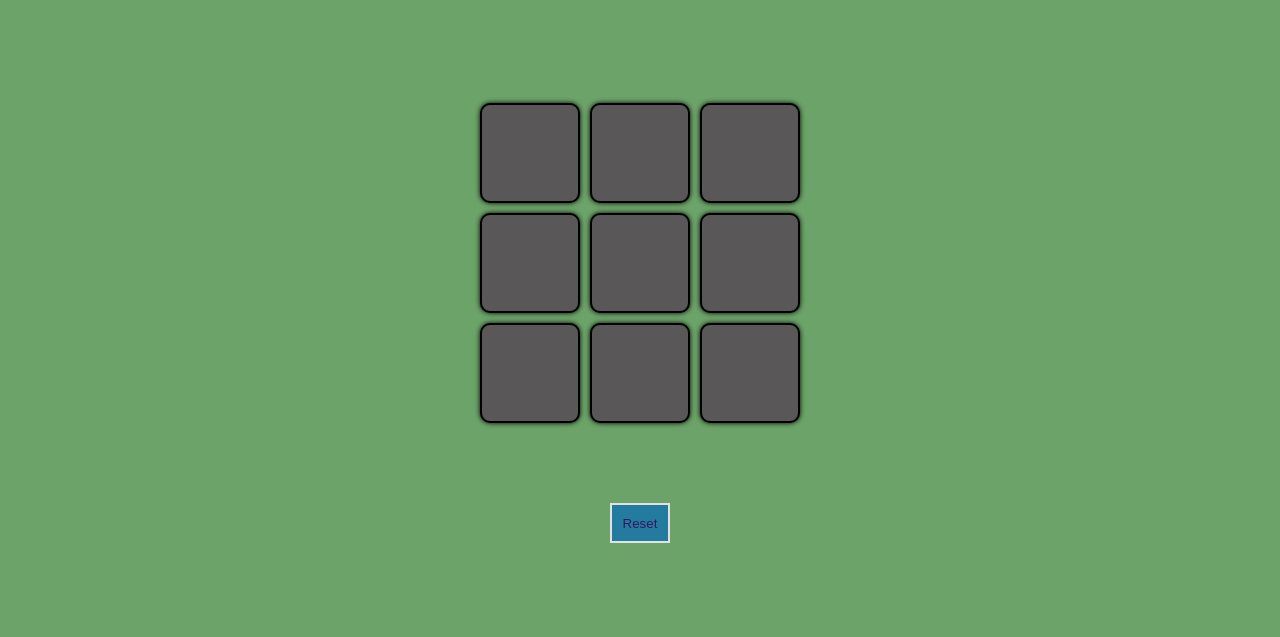
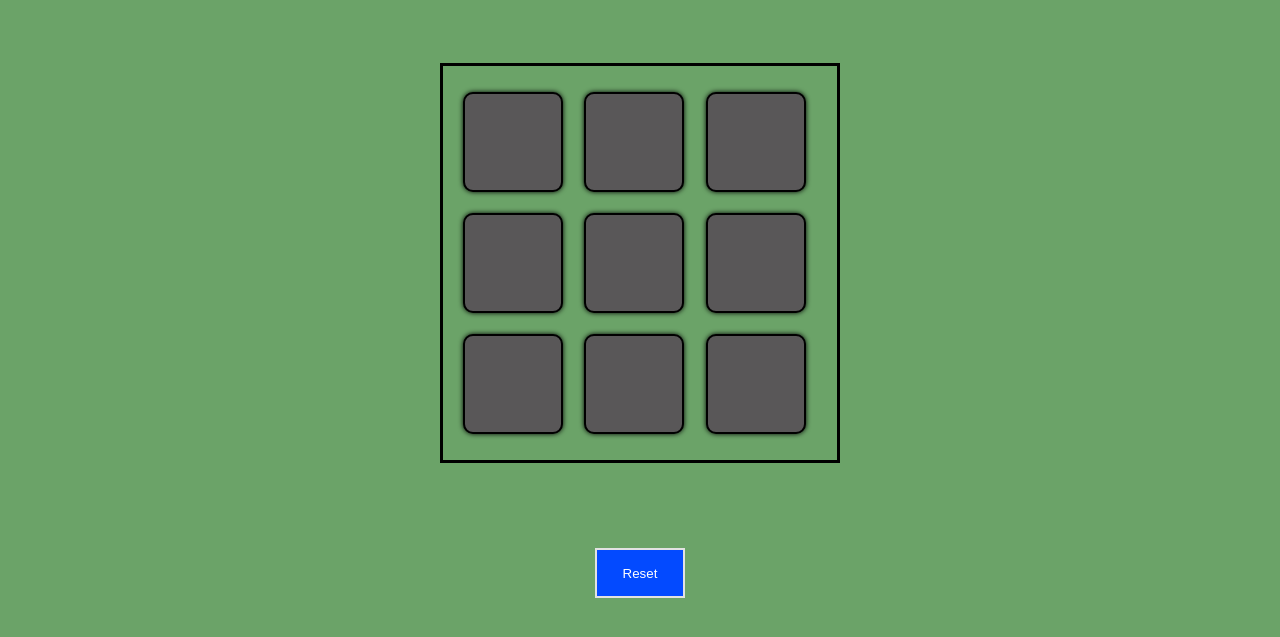
Before and after one commit to Vikas94a/Tic-tac-toe-Game, a plain HTML site: page index.html in a window 1280 px wide. Shown: the part 67-704 px from the top of the page. Drawn offline with Linux system fonts and the light colour scheme.

Commit message:
update js

```diff
--- a/app.js
+++ b/app.js
@@ -16,6 +16,7 @@ let winnerPattern = [
 
 for (let box of boxes) {
   box.addEventListener("click", () => {
+    console.log('btn clicked')
     if (box.textContent === "") {
       if (player1) {
         console.log("x print");
@@ -32,6 +33,7 @@ for (let box of boxes) {
       console.log("Box is already occupied");
     }
     checkWinner();
+    // resetGame();
   });
 }
 
@@ -71,12 +73,12 @@ function resetGame() {
     box.textContent = "";
     box.style.backgroundColor = "#595758";
     winner.textContent = "New Game";
-  }
-  player1 = true;
-}
-function disableBoxes() {
-  for (let box of boxes) {
-    box.onclick = null; // Disable the click event for each box
-    box.style.pointerEvents = "none"; // Prevent further mouse interactions
+    player1 = true;
   }
 }
+// function disableBoxes() {
+//   for (let box of boxes) {
+//     box.onclick = null; // Disable the click event for each box
+//     box.style.pointerEvents = "none"; // Prevent further mouse interactions
+//   }
+// }
--- a/style.css
+++ b/style.css
@@ -40,9 +40,11 @@ body {
   grid-template-columns: repeat(3, 1fr);
   grid-template-rows: repeat(3, 1fr);
   gap: 10px;
-  max-width: 55vw;
-  max-height: 55vh;
+  min-width: 400px;
+  min-height: 400px;
   align-items: center;
+  border: 3px solid black;
+  padding: 20px;
 }
 
 .box {
@@ -64,9 +66,10 @@ body {
 }
 
 #btn {
-  color: #391463;
-  background-color: #247ba0;
-  height: 40px;
-  width: 60px;
-  border: 2px solid #e2e2e2;
+  color: #ffffff;
+  background-color: #034aff;
+  height: 50px;
+  width: 90px;
+  border: 2px double #e2e2e2;
+  margin-top: 45px;
 }
```
